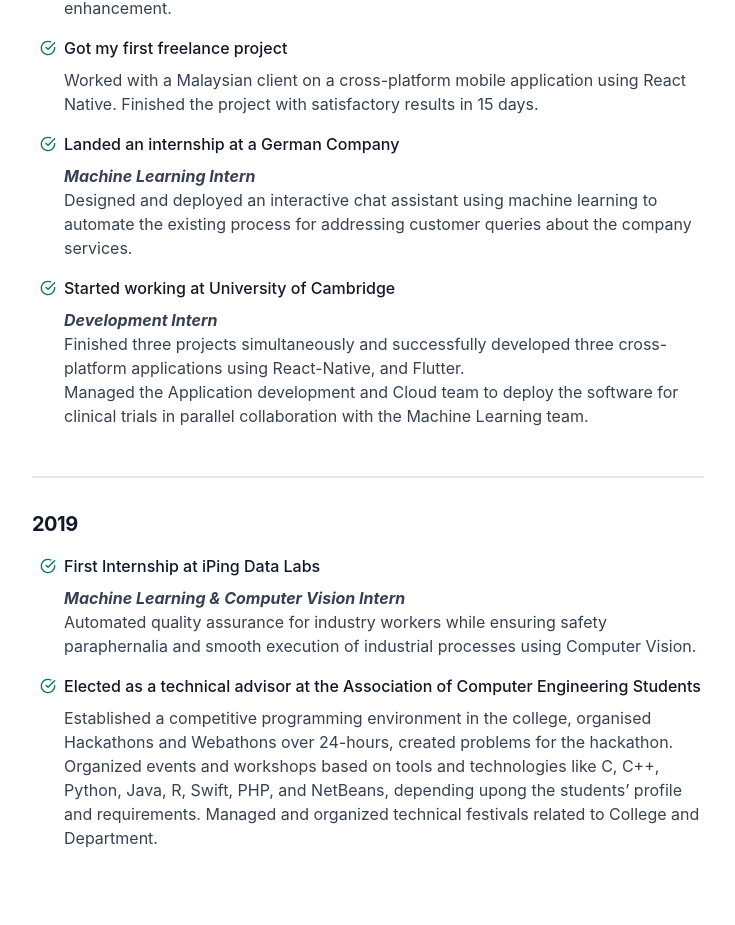
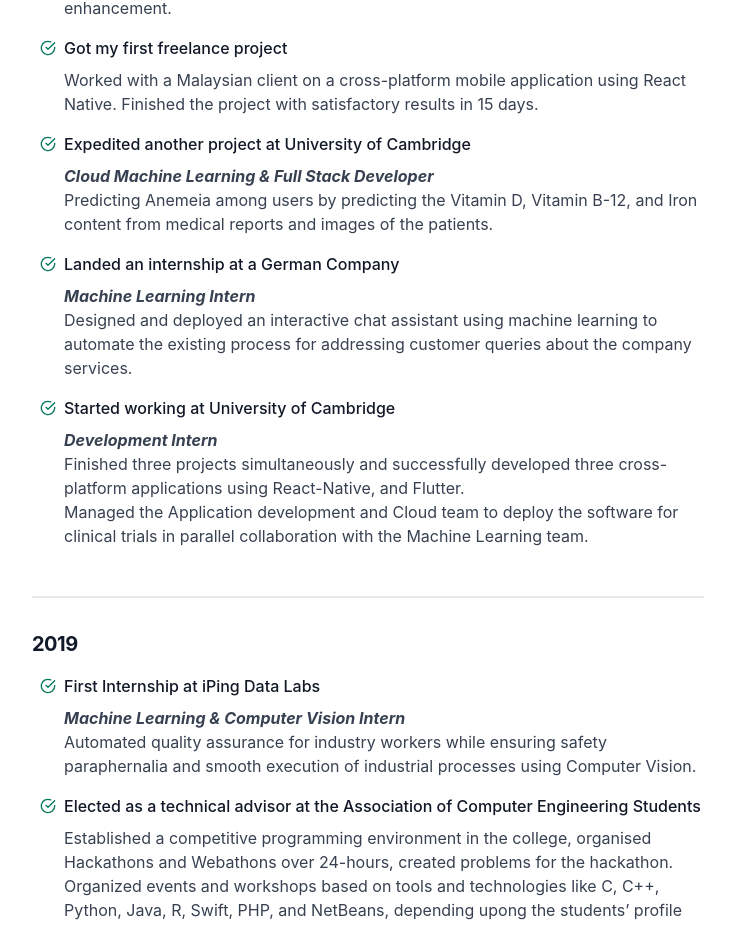
Before and after one commit to Ritik-Sharma38/ritiksharma, a Next.js app: page / in a window 1280 px wide. Shown: the part 1132-2057 px from the top of the page, without its empty margins (272-1007 px from the left). Built offline with nearby package versions, Linux system fonts and the light colour scheme; what @tailwindcss/typography would draw is missing.

Commit message:
🛠- timelineUpdate

```diff
--- a/pages/timeline.js
+++ b/pages/timeline.js
@@ -48,6 +48,14 @@
 					Worked with a Malaysian client on a cross-platform mobile application using React Native. Finished
 					the project with satisfactory results in 15 days.
 				</Step>
+				<Step title="Expedited another project at University of Cambridge">
+					<i>
+						<b>Cloud Machine Learning & Full Stack Developer</b>
+					</i>
+					<br />
+					Predicting Anemeia among users by predicting the Vitamin D, Vitamin B-12, and Iron content from
+					medical reports and images of the patients.
+				</Step>
 				<Step title="Landed an internship at a German Company">
 					<i>
 						<b>Machine Learning Intern</b>
```
